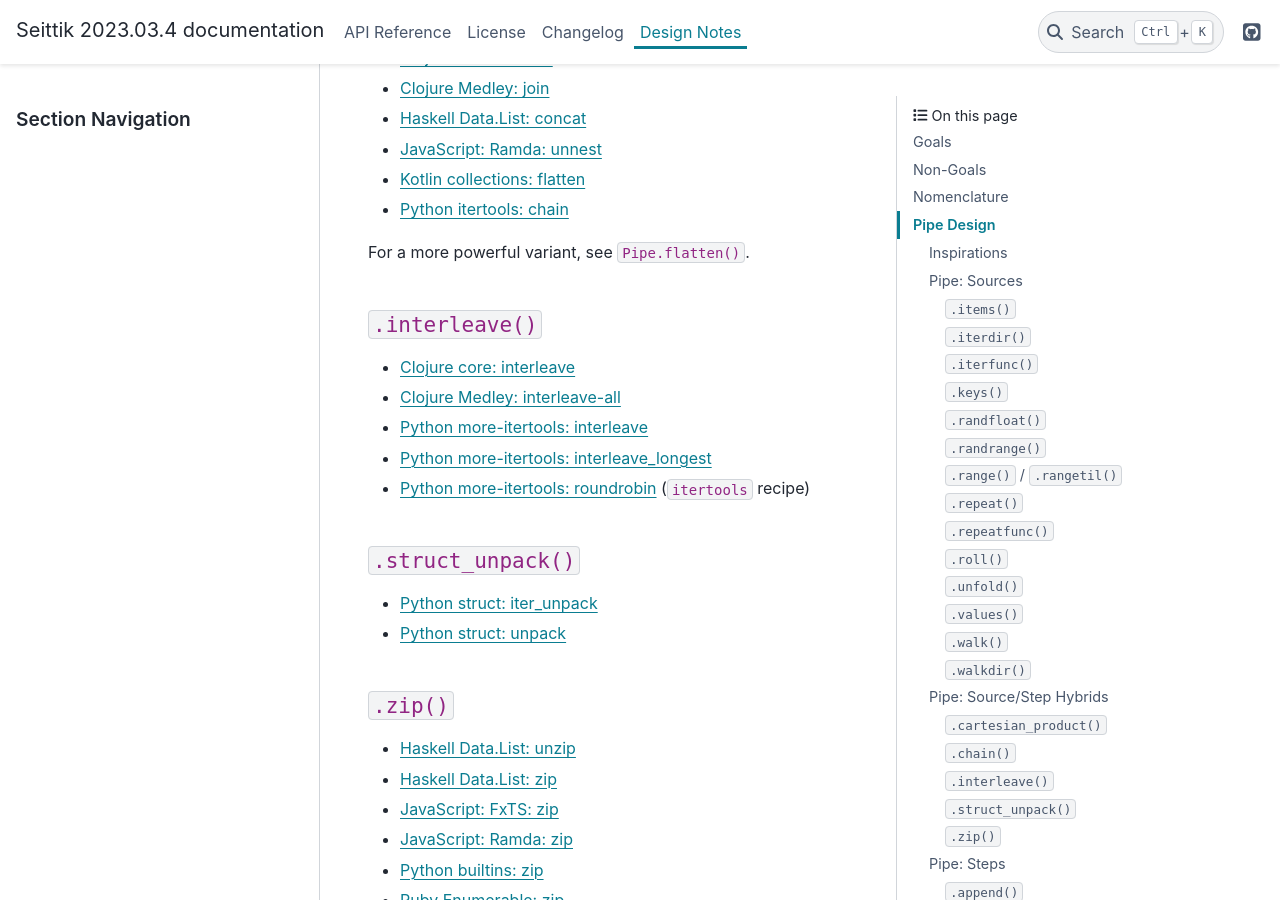
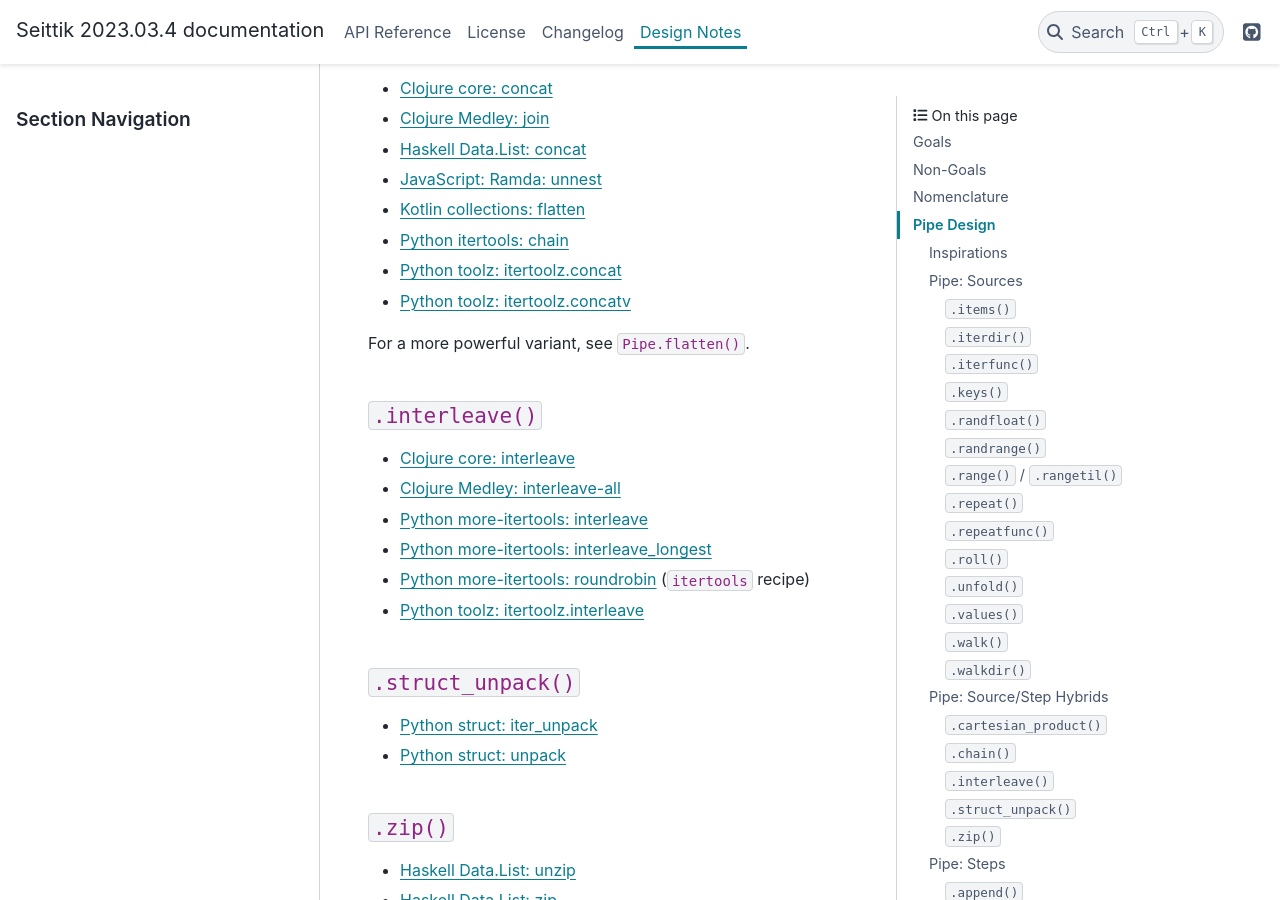
Before and after one commit to alchemicalhydra/seittik, a Sphinx documentation site: the page built from doc/design-notes.md, in a window 1280 px wide and 900 px high, scrolled down 10974 px. Built offline with Sphinx 7.4.7 and the PyData theme 0.15.4, drawn with Linux system fonts in a browser that asks for light colours; pages that are not in the unit, such as notebooks, are missing from menus; some of the changed text lies outside the part shown.

Commit message:
Add more Pipe cross-refs to design notes

```diff
--- a/doc/conf.py
+++ b/doc/conf.py
@@ -118,6 +118,7 @@
     'py-statistics': ('https://docs.python.org/3/library/statistics.html#statistics.{v}', "Python statistics: {v}"),
     'py-stdtypes': ('https://docs.python.org/3/library/stdtypes.html#{v}', "Python stdtypes: {v}"),
     'py-struct': ('https://docs.python.org/3/library/struct.html#struct.{v}', "Python struct: {v}"),
+    'py-toolz': ('https://toolz.readthedocs.io/en/latest/api.html#toolz.{v}', "Python toolz: {v}"),
     'rb-enumerable': _fix_rb('https://ruby-doc.org/current/Enumerable.html#method-i-{v}', "Ruby Enumerable: {v}"),
 }
 
--- a/doc/design-notes.md
+++ b/doc/design-notes.md
@@ -293,6 +293,7 @@
 - {clj-core}`iterate`
 - {hs-data-list}`iterate`
 - {py-more-itertools}`iterate`
+- {py-toolz}`itertoolz.iterate`
 
 I felt the term "iterate" was too similar to {py-builtins}`iter` and the
 Python concept of iteration in general.
@@ -398,6 +399,8 @@
 - {js-ramda}`unnest`
 - {kt-collections}`flatten`
 - {py-itertools}`chain`
+- {py-toolz}`itertoolz.concat`
+- {py-toolz}`itertoolz.concatv`
 
 For a more powerful variant, see {py:meth}`Pipe.flatten`.
 
@@ -408,6 +411,7 @@
 - {py-more-itertools}`interleave`
 - {py-more-itertools}`interleave_longest`
 - {py-more-itertools}`roundrobin` (`itertools` recipe)
+- {py-toolz}`itertoolz.interleave`
 
 #### {py:meth}`.struct_unpack() <seittik.pipes.Pipe.struct_unpack>`
 
@@ -471,6 +475,9 @@
 - {py-more-itertools}`triplewise` (`n=3` only, `step=1` only;
   `itertools` recipe)
 - {py-more-itertools}`windowed`
+- {py-toolz}`itertoolz.partition`
+- {py-toolz}`itertoolz.partition_all`
+- {py-toolz}`itertoolz.sliding_window`
 - {rb-enumerable}`each_cons` (`step=1` only)
 - {rb-enumerable}`each_slice` (`step=n` only)
 
@@ -557,6 +564,7 @@
 - {js-ramda}`drop`
 - {kt-collections}`drop`
 - {rb-enumerable}`drop`
+- {py-toolz}`itertoolz.drop`
 
 #### {py:meth}`.dropwhile() <seittik.pipes.Pipe.dropwhile>`
 
@@ -610,6 +618,7 @@
 - {hs-data-list}`intersperse`
 - {js-ramda}`intersperse`
 - {py-more-itertools}`intersperse`
+- {py-toolz}`itertoolz.interpose`
 
 #### {py:meth}`.label() <seittik.pipes.Pipe.label>`
 
@@ -647,6 +656,7 @@
 
 - {js-ramda}`prepend`
 - {py-collections}`deque.appendleft`
+- {py-toolz}`itertoolz.cons`
 
 #### {py:meth}`.reject() <seittik.pipes.Pipe.reject>`
 
@@ -655,6 +665,7 @@
 - {js-ramda}`reject`
 - {kt-collections}`filterNot`
 - {py-itertools}`filterfalse`
+- {py-toolz}`itertoolz.remove`
 - {rb-enumerable}`reject`
 
 `reject` feels like a cleaner name than `filterfalse`.
@@ -667,6 +678,8 @@
 - {js-ramda}`project`
 - {mdb-agg}`addFields`
 - {mdb-agg}`project`
+- {py-toolz}`dicttoolz.assoc`
+- {py-toolz}`dicttoolz.dissoc`
 
 A mapping remapper. Allows selectively keeping, dropping, and renaming
 key-value pairs, transforming values, and inserting new values.
@@ -707,6 +720,7 @@
 - {kt-collections}`runningReduce`
 - {kt-collections}`scan`
 - {py-itertools}`accumulate`
+- {py-toolz}`itertoolz.accumulate`
 
 #### {py:meth}`.slice() <seittik.pipes.Pipe.slice>`
 
@@ -715,6 +729,7 @@
 - {js-ramda}`slice`
 - {kt-collections}`slice`
 - {py-itertools}`islice`
+- {py-toolz}`itertoolz.take_nth` (using `step`)
 
 #### {py:meth}`.sort() <seittik.pipes.Pipe.sort>`
 
@@ -761,6 +776,7 @@
 - {js-ramda}`take`
 - {kt-collections}`take`
 - {py-more-itertools}`take` (`itertools` recipe)
+- {py-toolz}`itertoolz.take`
 - {rb-enumerable}`take`
 
 #### {py:meth}`.takewhile() <seittik.pipes.Pipe.takewhile>`
@@ -798,6 +814,7 @@
 - {kt-collections}`distinct`
 - {kt-collections}`distinctBy`
 - {py-more-itertools}`unique_everseen` (`itertools` recipe)
+- {py-toolz}`itertoolz.unique`
 - {rb-enumerable}`uniq`
 
 Not to be confused with `depeat`, which only removes *consecutive*
@@ -880,6 +897,7 @@
 - {kt-collections}`count`
 - {py-builtins}`len`
 - {py-more-itertools}`ilen`
+- {py-toolz}`itertoolz.count`
 - {rb-enumerable}`count`
 
 I went with SQL's `COUNT` as the most intuitive name, since we're
@@ -918,6 +936,7 @@
 
 - {clj-core}`frequencies`
 - {py-collections}`Counter`
+- {py-toolz}`itertoolz.frequencies`
 - {rb-enumerable}`tally`
 
 #### {py:meth}`.groupby() <seittik.pipes.Pipe.groupby>`
@@ -925,6 +944,7 @@
 - {clj-core}`group-by`
 - {js-fxts}`groupBy`
 - {js-ramda}`groupBy`
+- {py-toolz}`itertoolz.groupby`
 - {rb-enumerable}`group_by`
 
 This is akin to SQL's `GROUP BY`, and *not* like `itertools.groupby`.
@@ -972,6 +992,7 @@
 - {js-ramda}`mergeDeepLeft`
 - {js-ramda}`mergeDeepRight`
 - {js-ramda}`mergeDeepWith`
+- {py-toolz}`dicttoolz.merge`
 
 #### {py:meth}`.min() <seittik.pipes.Pipe.min>`
 
@@ -1019,6 +1040,7 @@
 - {kt-collections}`elementAtOrElse`
 - {kt-collections}`elementAtOrNull`
 - {py-more-itertools}`nth` (`itertools` recipe)
+- {py-toolz}`itertoolz.nth`
 
 #### {py:meth}`.struct_pack() <seittik.pipes.Pipe.struct_pack>`
 
```
